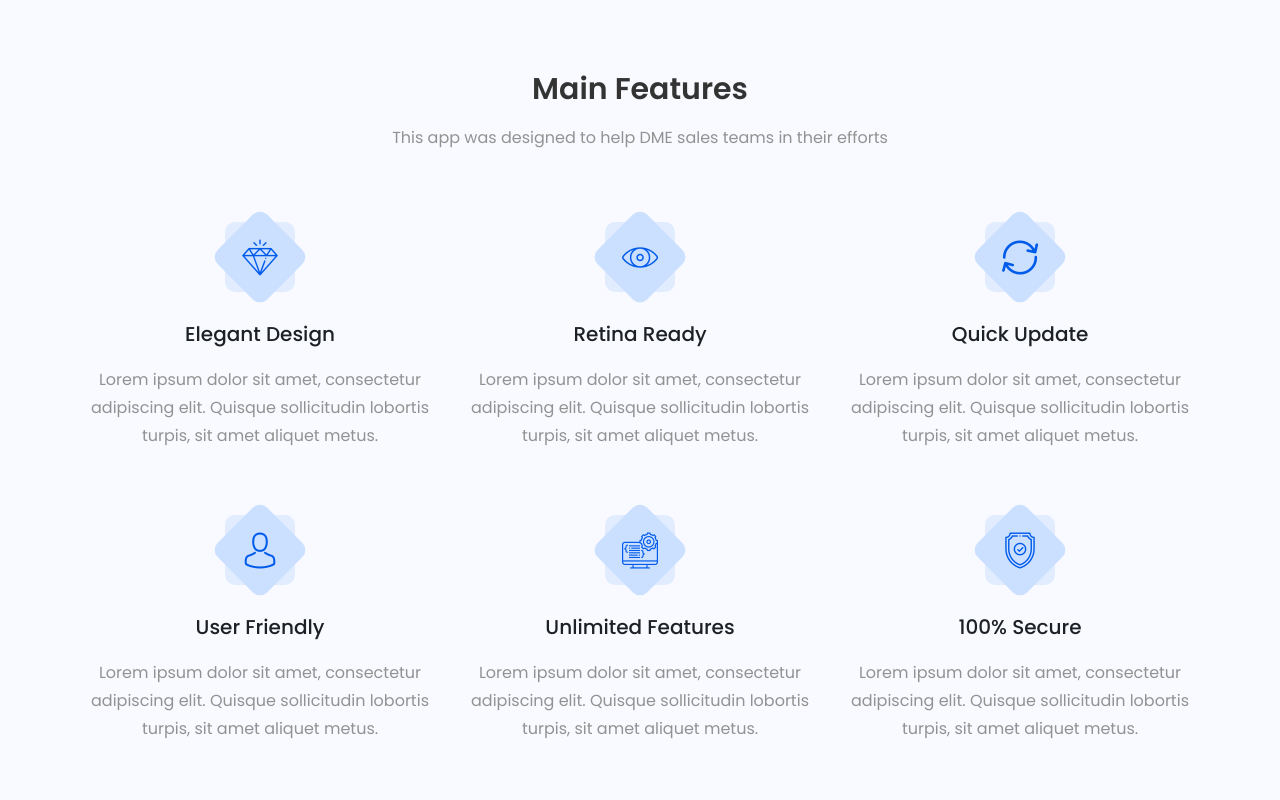
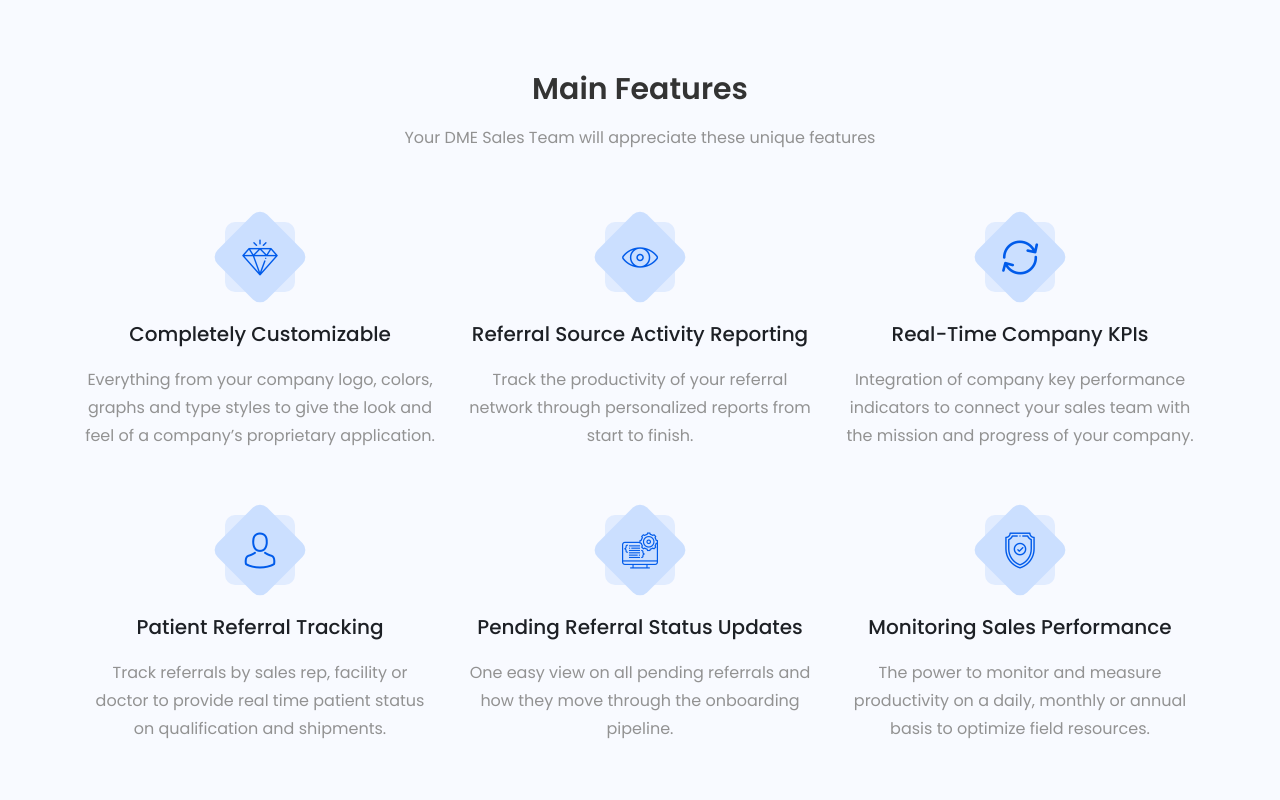
Before and after one commit to gigocabrera/salesanswers.app, a plain HTML site: page index.html in a window 1280 px wide. Shown: the part 960-1760 px from the top of the page. Drawn offline with Linux system fonts and the light colour scheme.

Commit message:
progress

```diff
--- a/index.html
+++ b/index.html
@@ -102,7 +102,7 @@
 				<div class="col-sm-12">
 					<div class="section-title text-center">
 						<h2>Main Features</h2>
-						<p>This app was designed to help DME sales teams in their efforts</p>
+						<p>Your DME Sales Team will appreciate these unique features</p>
 					</div>
 				</div>
 			</div>
@@ -113,9 +113,8 @@
 						<div class="icon">
 							<i class="flaticon-diamond"></i>
 						</div>
-						<h3>Elegant Design</h3>
-						<p>Lorem ipsum dolor sit amet, consectetur adipiscing elit. Quisque sollicitudin lobortis turpis, sit amet
-							aliquet metus.</p>
+						<h3>Completely Customizable</h3>
+						<p>Everything from your company logo, colors, graphs and type styles to give the look and feel of a company’s proprietary application.</p>
 					</div>
 				</div>
 				<div class="col-sm-6 col-md-6 col-lg-4">
@@ -123,9 +122,8 @@
 						<div class="icon">
 							<i class="flaticon-eye"></i>
 						</div>
-						<h3>Retina Ready</h3>
-						<p>Lorem ipsum dolor sit amet, consectetur adipiscing elit. Quisque sollicitudin lobortis turpis, sit amet
-							aliquet metus.</p>
+						<h3>Referral Source Activity Reporting</h3>
+						<p>Track the productivity of your referral network through personalized reports from start to finish.</p>
 					</div>
 				</div>
 				<div class="col-sm-6 col-md-6 col-lg-4">
@@ -133,9 +131,8 @@
 						<div class="icon">
 							<i class="flaticon-update-arrows"></i>
 						</div>
-						<h3>Quick Update</h3>
-						<p>Lorem ipsum dolor sit amet, consectetur adipiscing elit. Quisque sollicitudin lobortis turpis, sit amet
-							aliquet metus.</p>
+						<h3>Real-Time Company KPIs</h3>
+						<p>Integration of company key performance indicators to connect your sales team with the mission and progress of your company.</p>
 					</div>
 				</div>
 				<div class="col-sm-6 col-md-6 col-lg-4">
@@ -143,9 +140,8 @@
 						<div class="icon">
 							<i class="flaticon-avatar"></i>
 						</div>
-						<h3>User Friendly</h3>
-						<p>Lorem ipsum dolor sit amet, consectetur adipiscing elit. Quisque sollicitudin lobortis turpis, sit amet
-							aliquet metus.</p>
+						<h3>Patient Referral Tracking</h3>
+						<p>Track referrals by sales rep, facility or doctor to provide real time patient status on qualification and shipments.</p>
 					</div>
 				</div>
 				<div class="col-sm-6 col-md-6 col-lg-4">
@@ -153,9 +149,8 @@
 						<div class="icon">
 							<i class="flaticon-programming"></i>
 						</div>
-						<h3>Unlimited features</h3>
-						<p>Lorem ipsum dolor sit amet, consectetur adipiscing elit. Quisque sollicitudin lobortis turpis, sit amet
-							aliquet metus.</p>
+						<h3>Pending Referral Status Updates</h3>
+						<p>One easy view on all pending referrals and how they move through the onboarding pipeline.</p>
 					</div>
 				</div>
 				<div class="col-sm-6 col-md-6 col-lg-4">
@@ -163,9 +158,8 @@
 						<div class="icon">
 							<i class="flaticon-shield"></i>
 						</div>
-						<h3>100% Secure</h3>
-						<p>Lorem ipsum dolor sit amet, consectetur adipiscing elit. Quisque sollicitudin lobortis turpis, sit amet
-							aliquet metus.</p>
+						<h3>Monitoring Sales Performance</h3>
+						<p>The power to monitor and measure productivity on a daily, monthly or annual basis to optimize field resources.</p>
 					</div>
 				</div>
 			</div>
@@ -221,22 +215,22 @@
 				<div class="col-md-4">
 					<div class="counter-info text-center wow fadeIn">
 						<i class="flaticon-cloud-computing"></i>
-						<div class="counter">8075</div>
-						<p>We have more than 8M+ Premium User. They are smoothly use our app with good feedback.</p>
+						<div class="counter">25</div>
+						<p>We have more than 25 KPIs <br>monitoring your business <br>performance in real-time.</p>
 					</div>
 				</div>
 				<div class="col-md-4">
 					<div class="counter-info text-center wow fadeIn">
 						<i class="flaticon-checked"></i>
-						<div class="counter">2500</div>
-						<p>We have more than 8M+ Premium User. They are smoothly use our app with good feedback.</p>
+						<div class="counter">8000</div>
+						<p>More than 8000 <br>patients managed.</p>
 					</div>
 				</div>
 				<div class="col-md-4">
 					<div class="counter-info text-center wow fadeIn">
 						<i class="flaticon-trophy"></i>
 						<div class="counter">150</div>
-						<p>We have more than 8M+ Premium User. They are smoothly use our app with good feedback.</p>
+						<p>We have more than <br>150 happy users.</p>
 					</div>
 				</div>
 			</div>
@@ -330,14 +324,6 @@
 					</div>
 				</div>
 				<div class="col-md-12">
-					<ul class="social-icons text-center">
-						<li><a href="#"><i class="fa fa-facebook"></i></a></li>
-						<li><a href="#"><i class="fa fa-twitter"></i></a></li>
-						<li><a href="#"><i class="fa fa-linkedin"></i></a></li>
-						<li><a href="#"><i class="fa fa-instagram"></i></a></li>
-					</ul>
-				</div>
-				<div class="col-md-12">
 					<div class="copyright-text text-center">
 						<p>Copyright &copy; 2021. All rights reserved by SalesAnswers.app</p>
 					</div>
```
